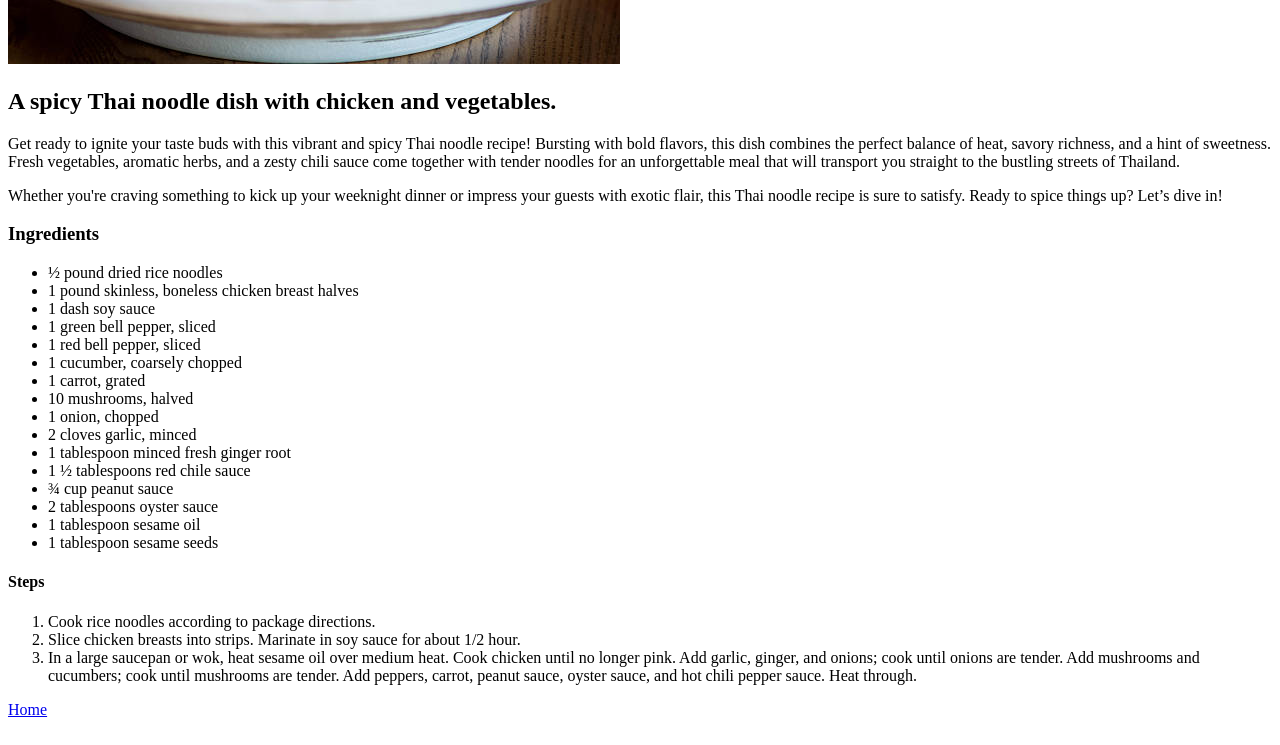
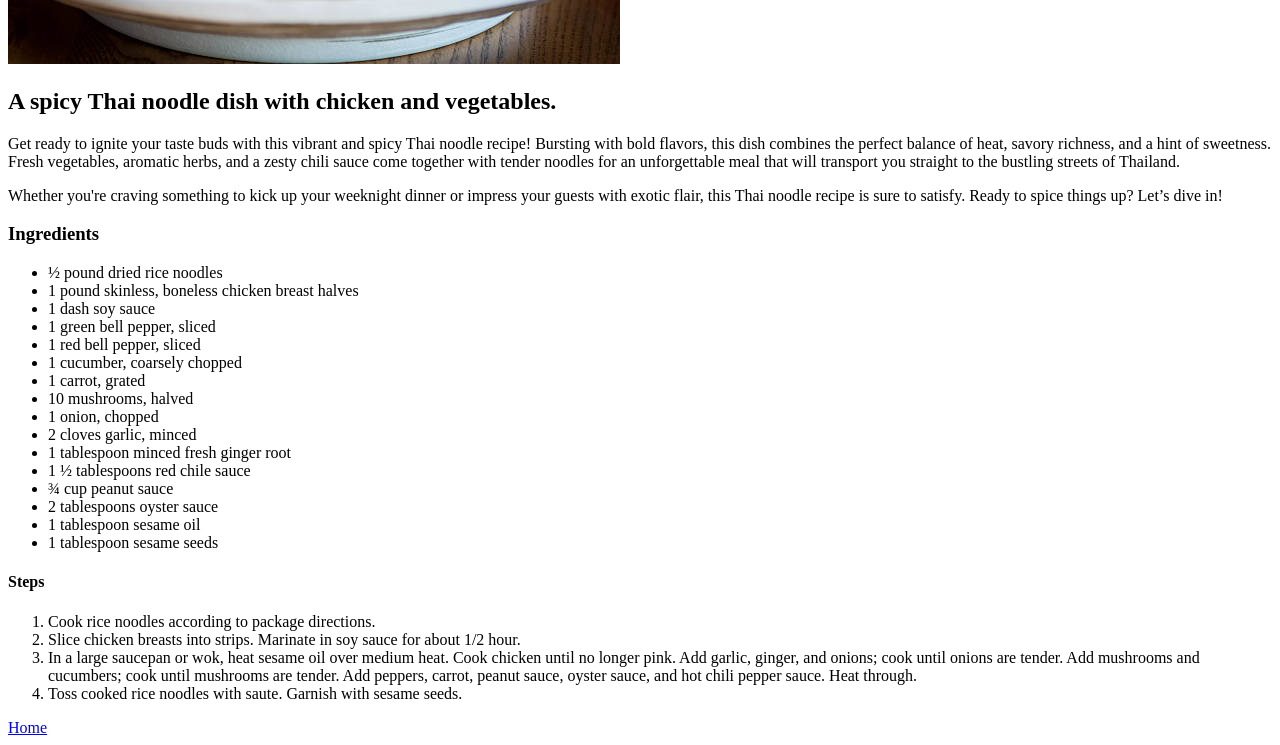
Before and after one commit to jaypetlele/odin-recipes, a plain HTML site: page recipes/thai-noodles.html in a window 1280 px wide. Shown: the part 424-1169 px from the top of the page. Drawn offline with Linux system fonts and the light colour scheme.

Commit message:
add additional list item to steps ordered list

```diff
--- a/recipes/thai-noodles.html
+++ b/recipes/thai-noodles.html
@@ -37,6 +37,7 @@
             <li>Cook rice noodles according to package directions.</li>
             <li>Slice chicken breasts into strips. Marinate in soy sauce for about 1/2 hour.</li>
             <li>In a large saucepan or wok, heat sesame oil over medium heat. Cook chicken until no longer pink. Add garlic, ginger, and onions; cook until onions are tender. Add mushrooms and cucumbers; cook until mushrooms are tender. Add peppers, carrot, peanut sauce, oyster sauce, and hot chili pepper sauce. Heat through.</li>
+            <li>Toss cooked rice noodles with saute. Garnish with sesame seeds.</li>
         </ol>
 
 
```
